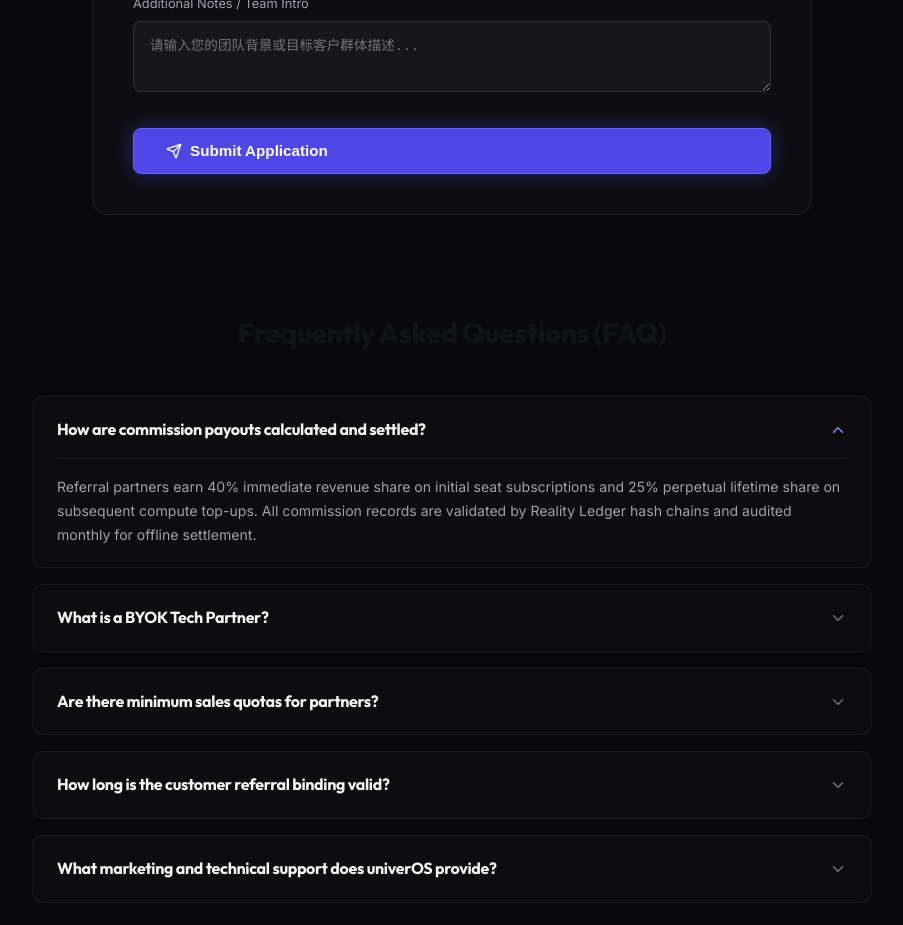
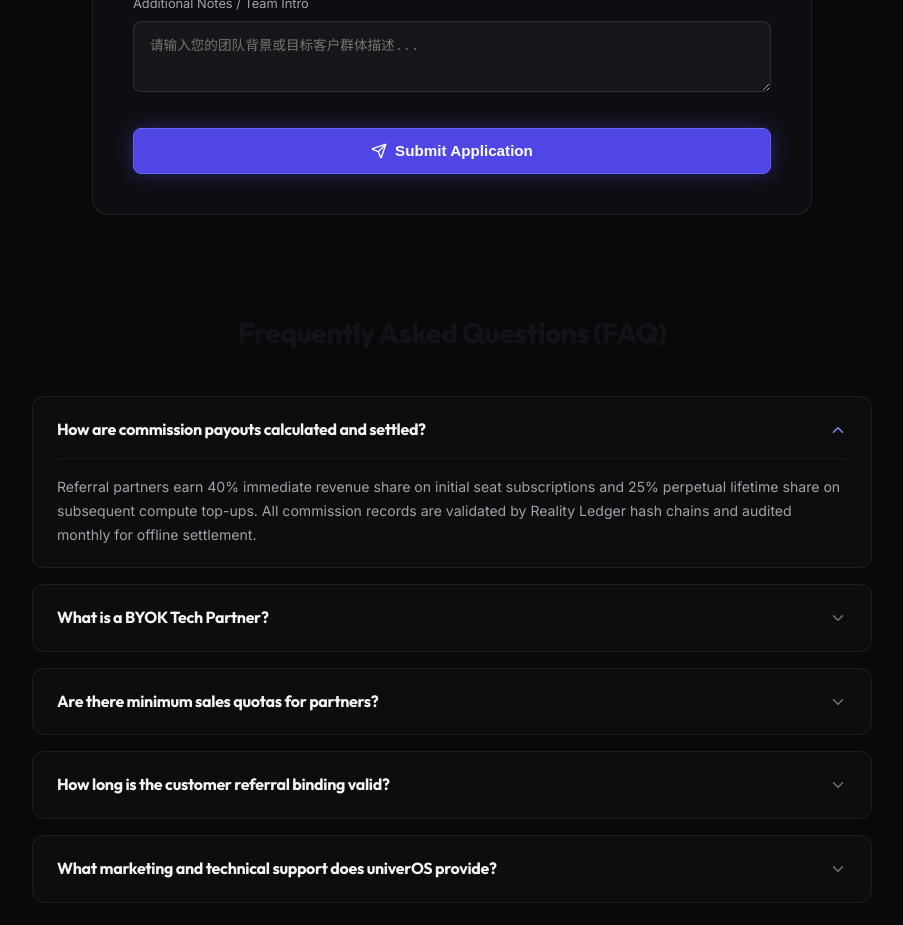
Before and after one commit to WangTeng-Tech/product-univerOS, a Next.js app: page /partner in a window 1280 px wide. Shown: the part 2760-3685 px from the top of the page, without its empty margins (188-1091 px from the left). Built offline with nearby package versions, Linux system fonts and the light colour scheme.

Commit message:
fix(website): fix style property typo justifyCenter to justifyContent

```diff
--- a/src/app/partner/page.tsx
+++ b/src/app/partner/page.tsx
@@ -574,7 +574,7 @@ export default function UpgradedPartnerPage() {
                 type="submit"
                 disabled={submitting}
                 className="btn-glowing-primary"
-                style={{ width: '100%', marginTop: '0.5rem', borderRadius: '8px', display: 'flex', alignItems: 'center', justifyCenter: 'center', gap: '0.5rem' }}
+                style={{ width: '100%', marginTop: '0.5rem', borderRadius: '8px', display: 'flex', alignItems: 'center', justifyContent: 'center', gap: '0.5rem' }}
               >
                 <Send size={16} />
                 <span>{submitting ? t.submitting : t.btnSubmit}</span>
```
